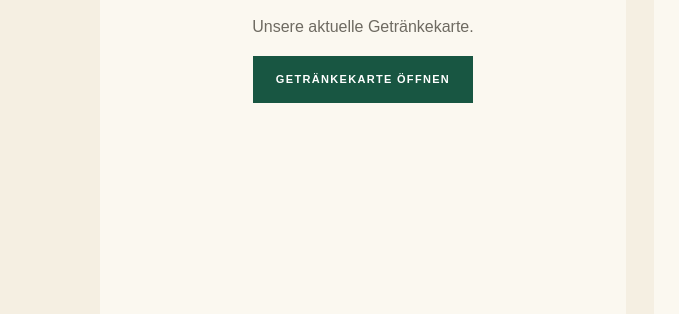
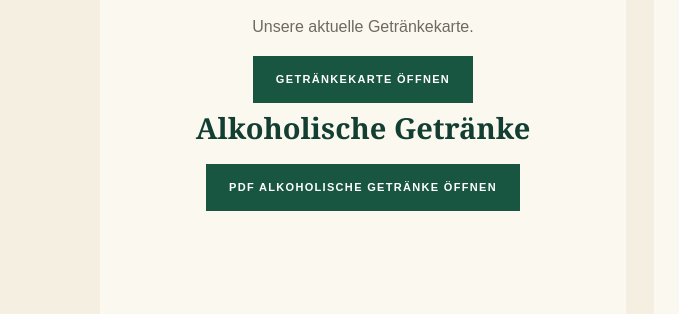
Before and after one commit to bistrodolceserena/bistrodolceserena.github.io, a plain HTML site: page index.html in a window 1280 px wide. Shown: the part 2640-2954 px from the top of the page, 0-679 px from the left. Drawn offline with Linux system fonts and the light colour scheme.

Commit message:
Update index.html

```diff
--- a/index.html
+++ b/index.html
@@ -23,7 +23,8 @@ section{padding:90px 7vw}.head{text-align:center;max-width:850px;margin:0 auto 5
 <section><div class="head"><div class="kick">Benvenuti</div><h2>Ein Bistro mit Seele</h2><p>Im Bistro Dolce Serena verbinden sich italienische Küche, Handwerk und die herzliche Atmosphäre eines Hauses mit Geschichte.</p></div><div class="cards"><article class="card"><h3>Pizza</h3><p>Traditionelle italienische Pizza mit ausgewählten Zutaten und der persönlichen Handschrift von Marcello.</p></article><article class="card"><h3>Pasta</h3><p>Spaghetti, Penne und Lasagne – italienische Klassiker, frisch und mit viel Liebe zubereitet.</p></article><article class="card"><h3>Famiglia</h3><p>Ein Ort zum Ankommen, Genießen und Zusammensitzen – ganz nach italienischer Art.</p></article></div></section>
 <section id="speisekarte"><div class="head"><div class="kick">Cucina Italiana</div><h2>Speisekarte</h2><p>Entdecken Sie unsere italienischen Spezialitäten.</p><div class="buttons" style="justify-content:center"><a class="btn primary" href="speisekarte.pdf" target="_blank">Speisekarte öffnen</a></div></div></section>
 <section id="takeaway" class="action"><div class="box"><div class="kick">Da portare via</div><h2>Takeaway</h2><p>Unsere aktuelle Takeaway-Falzkarte – inklusive unserer Familien-Pizza.</p><div class="buttons" style="justify-content:center"><a class="btn primary" href="takeaway-falzkarte.pdf?v=20261006" target="_blank">Takeaway-Falzkarte öffnen</a></div></div></section>
-<section id="getraenke"><div class="head"><div class="kick">Vino · Bevande</div><h2>Getränke / Weine</h2><p>Unsere Getränkekarte und – vorerst – das Deckblatt unserer Weinkarte. Die vollständige Weinkarte folgt später.</p></div><div class="drinks-grid"><article class="drink-card"><h3>Getränke</h3><p>Unsere aktuelle Getränkekarte.</p><a class="btn primary" href="getraenkekarte.pdf?v=20261006" target="_blank">Getränkekarte öffnen</a></article><article class="drink-card"><img class="wine-cover" src="weinkarte-deckblatt.png" alt="Weinkarte Deckblatt"><h3>Weine</h3><p>Das Deckblatt unserer Weinkarte. Das vollständige Angebot folgt später.</p><a class="btn primary" href="weinkarte-deckblatt.png" target="_blank">Weinkarte ansehen</a></article></div></section>
+<section id="getraenke"><div class="head"><div class="kick">Vino · Bevande</div><h2>Getränke / Weine</h2><p>Unsere Getränkekarte und – vorerst – das Deckblatt unserer Weinkarte. Die vollständige Weinkarte folgt später.</p></div><div class="drinks-grid"><article class="drink-card"><h3>Getränke</h3><p>Unsere aktuelle Getränkekarte.</p><a class="btn primary" href="getraenkekarte.pdf?v=20261006" target="_blank">Getränkekarte öffnen</a><h3>Alkoholische Getränke</h3>
+<a class="btn primary" href="alkoholische-getraenke.pdf" target="_blank">PDF Alkoholische Getränke öffnen</a></article><article class="drink-card"><img class="wine-cover" src="weinkarte-deckblatt.png" alt="Weinkarte Deckblatt"><h3>Weine</h3><p>Das Deckblatt unserer Weinkarte. Das vollständige Angebot folgt später.</p><a class="btn primary" href="weinkarte-deckblatt.png" target="_blank">Weinkarte ansehen</a></article></div></section>
 <section id="geschichte"><div class="head"><div class="kick">La nostra storia</div><h2>Geschichte</h2><p>Ein Ort mit Geschichte und eine Leidenschaft, die über viele Jahre gewachsen ist.</p></div><div class="features"><img src="marcello.jpg" alt="Marcello Cogoni in der Küche"><div class="panel"><h3>Eine persönliche Würdigung</h3><p>Seit mehr als vier Jahrzehnten steht Marcello Cogoni für italienische Küche, echtes Handwerk und die Leidenschaft für gute Pizza.</p><p>Das Bistro Dolce Serena verbindet diesen Ort und seine Geschichte mit einem neuen Kapitel – mit neuer Energie und doch mit der alten, vertrauten Leidenschaft.</p></div></div></section>
 <section id="kontakt" class="contact"><div class="head"><div class="kick">Contatti</div><h2>Kontakt</h2><p>Wir freuen uns auf Ihren Besuch im Bistro Dolce Serena.</p><p><strong>Bistro Dolce Serena</strong><br>Hauptstrasse 38 · 79807 Lottstetten</p><p><a class="email" href="mailto:Bistrodolceserena@gmail.com">Bistrodolceserena@gmail.com</a></p></div></section>
 <footer>BISTRO DOLCE SERENA · LOTTSTETTEN</footer>
```
